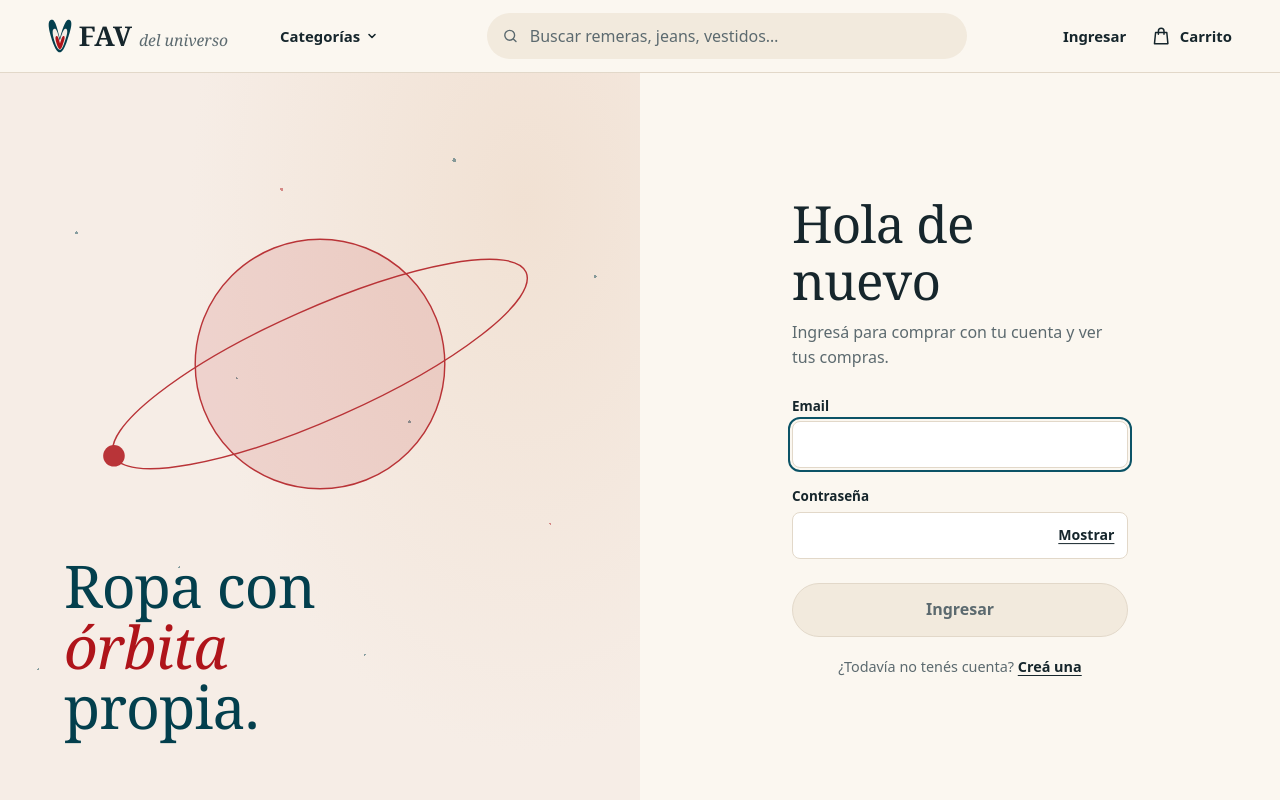
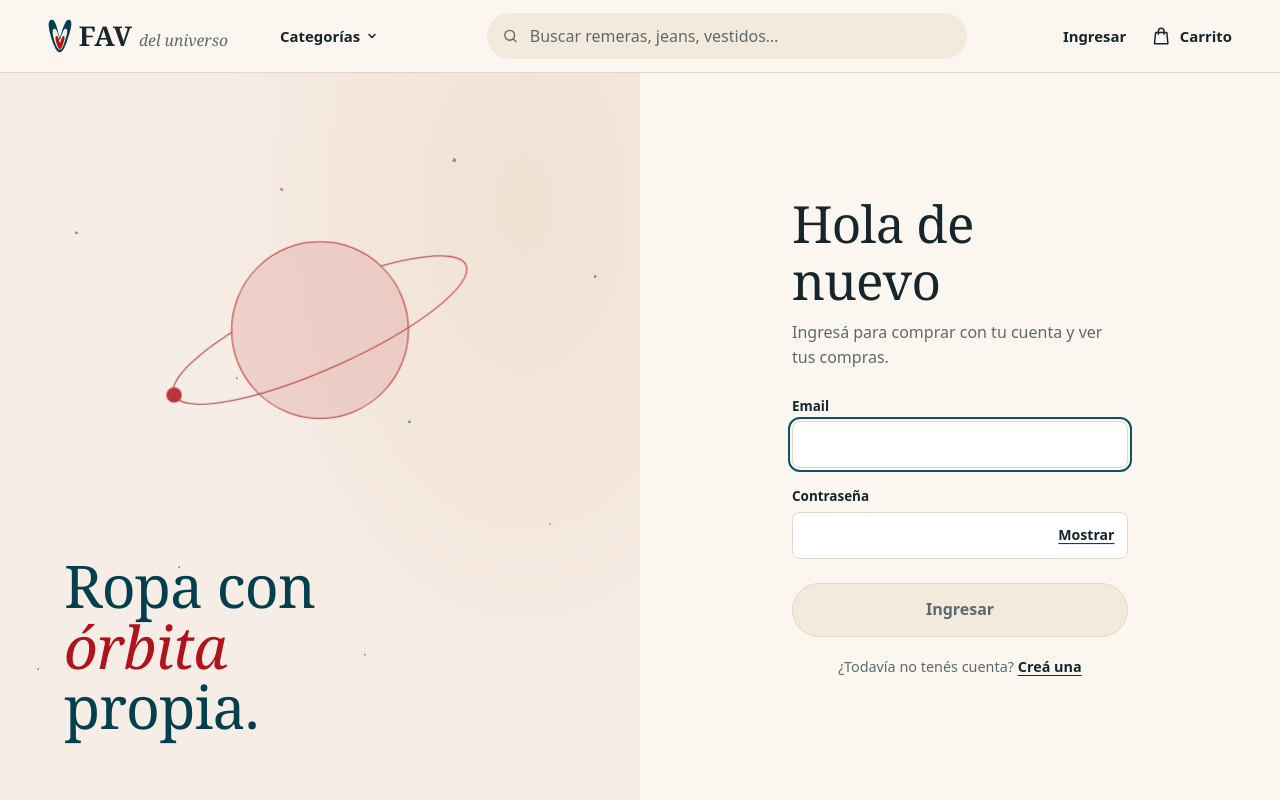
Before and after one commit to JuanHernandez-99/Fav-del-universo, a React (Vite) app in the folder frontend/: page /ingresar in a window 1280 px wide. Shown: the top 800 px of the page. Built offline with nearby package versions, Linux system fonts and the light colour scheme.

Commit message:
bugfix-front: orbita de planeta se veia de atras

```diff
--- a/frontend/src/estilos.css
+++ b/frontend/src/estilos.css
@@ -89,13 +89,19 @@ button:disabled { cursor: not-allowed; }
 .portada h1 { max-width: 12ch; font-size: clamp(2.8rem, 6vw, 4.9rem); font-weight: 400; line-height: 1; }
 .portada h1 em { font-weight: 300; color: var(--acento); }
 .portada-texto { max-width: 44ch; margin: 1.1rem 0 0; font-size: clamp(1rem, 1.4vw, 1.14rem); color: #4a585d; }
-.portada-astro { position: absolute; right: max(-5rem, -6vw); top: 50%; width: clamp(260px, 32vw, 460px); transform: translateY(-50%); fill: none; stroke: var(--acento); stroke-width: 1.2; opacity: .85; }
-.portada-astro circle:first-child { fill: color-mix(in srgb, var(--acento) 14%, transparent); }
-.portada-astro circle:last-child { fill: var(--acento); stroke: none; }
+/* Alineado al borde derecho del contenido (el mismo ancho que el título), no al de la ventana. */
+.portada-astro { position: absolute; right: max(var(--margen), (100% - var(--ancho)) / 2 + var(--margen)); top: 50%; width: clamp(260px, 32vw, 460px); transform: translateY(-50%); fill: none; stroke: var(--acento); stroke-width: 1.2; opacity: .85; }
+.astro-planeta { fill: color-mix(in srgb, var(--acento) 14%, transparent); }
 /* La luna recorre el anillo: el recorrido es la misma elipse del SVG (rx 188, ry 46, girada -24°), en unidades del viewBox.
    Sin soporte de offset-path queda quieta en su lugar. */
-.astro-luna { transform-origin: 42px 262px; offset-path: path('M 28.3 276.5 A 188 46 -24 1 1 371.7 123.5 A 188 46 -24 1 1 28.3 276.5'); offset-rotate: 0deg; animation: orbita 24s linear infinite; }
+.astro-luna { fill: var(--acento); stroke: none; transform-origin: 42px 262px; offset-path: path('M 28.3 276.5 A 188 46 -24 1 1 371.7 123.5 A 188 46 -24 1 1 28.3 276.5'); offset-rotate: 0deg; }
+/* La luna tiene dos copias: la primera mitad del recorrido es la trasera del anillo (se ve la copia enmascarada),
+   la segunda es la delantera (se ve la copia de encima). */
+.astro-luna-detras { animation: orbita 24s linear infinite, luna-detras 24s step-end infinite; }
+.astro-luna-delante { animation: orbita 24s linear infinite, luna-delante 24s step-end infinite; }
 @keyframes orbita { to { offset-distance: 100%; } }
+@keyframes luna-detras { 0% { opacity: 1; } 50%, 100% { opacity: 0; } }
+@keyframes luna-delante { 0% { opacity: 0; } 50%, 100% { opacity: 1; } }
 .cabecera-busqueda { max-width: var(--ancho); margin: auto; padding: clamp(2.2rem, 5vw, 3.8rem) var(--margen) .4rem; }
 .cabecera-busqueda p { font-size: .78rem; font-weight: 600; letter-spacing: .16em; text-transform: uppercase; color: var(--tinta-suave); }
 .cabecera-busqueda h1 { margin-top: .4rem; font-size: clamp(2.4rem, 5.6vw, 4.2rem); font-weight: 400; }
@@ -255,12 +261,11 @@ button:disabled { cursor: not-allowed; }
 .cuenta-email { max-width: 13rem; overflow: hidden; color: var(--tinta-suave); text-overflow: ellipsis; white-space: nowrap; }
 
 .acceso { display: grid; grid-template-columns: minmax(0, 1fr) minmax(0, 1fr); min-height: calc(100vh - 4.6rem); }
-.acceso-lateral { position: relative; display: flex; align-items: flex-end; overflow: hidden; padding: clamp(2rem, 5vw, 4rem); background: radial-gradient(90% 130% at 82% 18%, #f1e1d3 0%, var(--crema-logo) 58%); color: var(--noche); }
+.acceso-lateral { position: relative; display: flex; flex-direction: column; gap: 2rem; overflow: hidden; padding: clamp(2rem, 5vw, 4rem); background: radial-gradient(90% 130% at 82% 18%, #f1e1d3 0%, var(--crema-logo) 58%); color: var(--noche); }
 .acceso-lateral p { position: relative; max-width: 11ch; font: 400 clamp(2.4rem, 4.6vw, 4.1rem)/1.02 var(--serif); letter-spacing: -.015em; }
 .acceso-lateral em { font-weight: 300; color: var(--acento); }
-.acceso-astro { position: absolute; left: 50%; top: 7%; width: min(92%, 480px); transform: translateX(-50%); fill: none; stroke: var(--acento); stroke-width: 1.2; opacity: .85; }
-.acceso-astro circle:first-child { fill: color-mix(in srgb, var(--acento) 14%, transparent); }
-.acceso-astro circle:last-child { fill: var(--acento); stroke: none; }
+/* En el flujo, arriba del título: el margen automático lo centra en el espacio libre y empuja el título abajo, sin pisarlo. */
+.acceso-astro { position: relative; flex: none; width: min(75%, 340px); margin: auto; fill: none; stroke: var(--acento); stroke-width: 1.2; opacity: .85; }
 .acceso-formulario { display: flex; flex-direction: column; justify-content: center; width: min(100%, 27rem); margin: auto; padding: 2.5rem var(--margen); }
 .acceso-formulario h1 { font-size: clamp(2.2rem, 4vw, 3.2rem); font-weight: 400; }
 .acceso-bajada { margin: .7rem 0 1.6rem; color: var(--tinta-suave); }
@@ -559,7 +564,7 @@ a.panel-fila:hover { background: var(--papel); }
   .panel-fila > :nth-child(5) { grid-column: 1; grid-row: 1; }
   .panel-fila > :nth-child(4) { grid-column: 2; grid-row: 1; }
   .panel-fila > :nth-child(1), .panel-fila > :nth-child(2), .panel-fila > :nth-child(3) { grid-column: 1 / -1; color: var(--tinta-suave); font-size: .84rem; }
-  .portada-astro { opacity: .35; }
+  .portada-astro { right: max(-5rem, -6vw); opacity: .35; }
 }
 @media (max-width: 640px) {
   .encabezado-interior { flex-wrap: wrap; justify-content: space-between; gap: .6rem 1rem; }
--- a/frontend/src/paginas/Acceso.jsx
+++ b/frontend/src/paginas/Acceso.jsx
@@ -64,10 +64,19 @@ export default function Acceso({ modo }) {
     <div className="acceso">
       <aside className="acceso-lateral" aria-hidden="true">
         <div className="portada-estrellas" />
-        <svg className="acceso-astro" viewBox="0 0 400 400">
-          <circle cx="200" cy="200" r="104" />
-          <ellipse cx="200" cy="200" rx="188" ry="46" transform="rotate(-24 200 200)" />
-          <circle className="astro-luna" cx="42" cy="262" r="9" />
+        {/* Mismo Saturno que la portada (ver Tienda.jsx), recortado arriba y abajo para que no ocupe lugar vacío. */}
+        <svg className="acceso-astro" viewBox="0 80 400 240">
+          <mask id="acceso-detras" maskUnits="userSpaceOnUse" x="0" y="0" width="400" height="400">
+            <rect width="400" height="400" fill="#fff" stroke="none" />
+            <circle cx="200" cy="200" r="104" fill="#000" stroke="none" />
+          </mask>
+          <g mask="url(#acceso-detras)">
+            <path d="M 12 200 A 188 46 0 0 1 388 200" transform="rotate(-24 200 200)" />
+            <circle className="astro-luna astro-luna-detras" cx="42" cy="262" r="9" />
+          </g>
+          <circle className="astro-planeta" cx="200" cy="200" r="104" />
+          <path d="M 388 200 A 188 46 0 0 1 12 200" transform="rotate(-24 200 200)" />
+          <circle className="astro-luna astro-luna-delante" cx="42" cy="262" r="9" />
         </svg>
         <p>Ropa con <em>órbita</em> propia.</p>
       </aside>
--- a/frontend/src/paginas/Tienda.jsx
+++ b/frontend/src/paginas/Tienda.jsx
@@ -23,10 +23,20 @@ function Cabecera({ filtros }) {
         <h1>Ropa con <em>órbita</em> propia.</h1>
         <p className="portada-texto">Tu talle, tu color, tu estilo.<br />Comprá online, con cuenta o sin ella.</p>
       </div>
+      {/* El anillo va en dos mitades: la trasera (y la luna mientras la recorre) se dibuja antes que el planeta y con una
+          máscara que la borra donde el planeta la tapa; la delantera va encima. */}
       <svg className="portada-astro" viewBox="0 0 400 400" aria-hidden="true">
-        <circle cx="200" cy="200" r="104" />
-        <ellipse cx="200" cy="200" rx="188" ry="46" transform="rotate(-24 200 200)" />
-        <circle className="astro-luna" cx="42" cy="262" r="9" />
+        <mask id="portada-detras" maskUnits="userSpaceOnUse" x="0" y="0" width="400" height="400">
+          <rect width="400" height="400" fill="#fff" stroke="none" />
+          <circle cx="200" cy="200" r="104" fill="#000" stroke="none" />
+        </mask>
+        <g mask="url(#portada-detras)">
+          <path d="M 12 200 A 188 46 0 0 1 388 200" transform="rotate(-24 200 200)" />
+          <circle className="astro-luna astro-luna-detras" cx="42" cy="262" r="9" />
+        </g>
+        <circle className="astro-planeta" cx="200" cy="200" r="104" />
+        <path d="M 388 200 A 188 46 0 0 1 12 200" transform="rotate(-24 200 200)" />
+        <circle className="astro-luna astro-luna-delante" cx="42" cy="262" r="9" />
       </svg>
     </section>
   );
```
